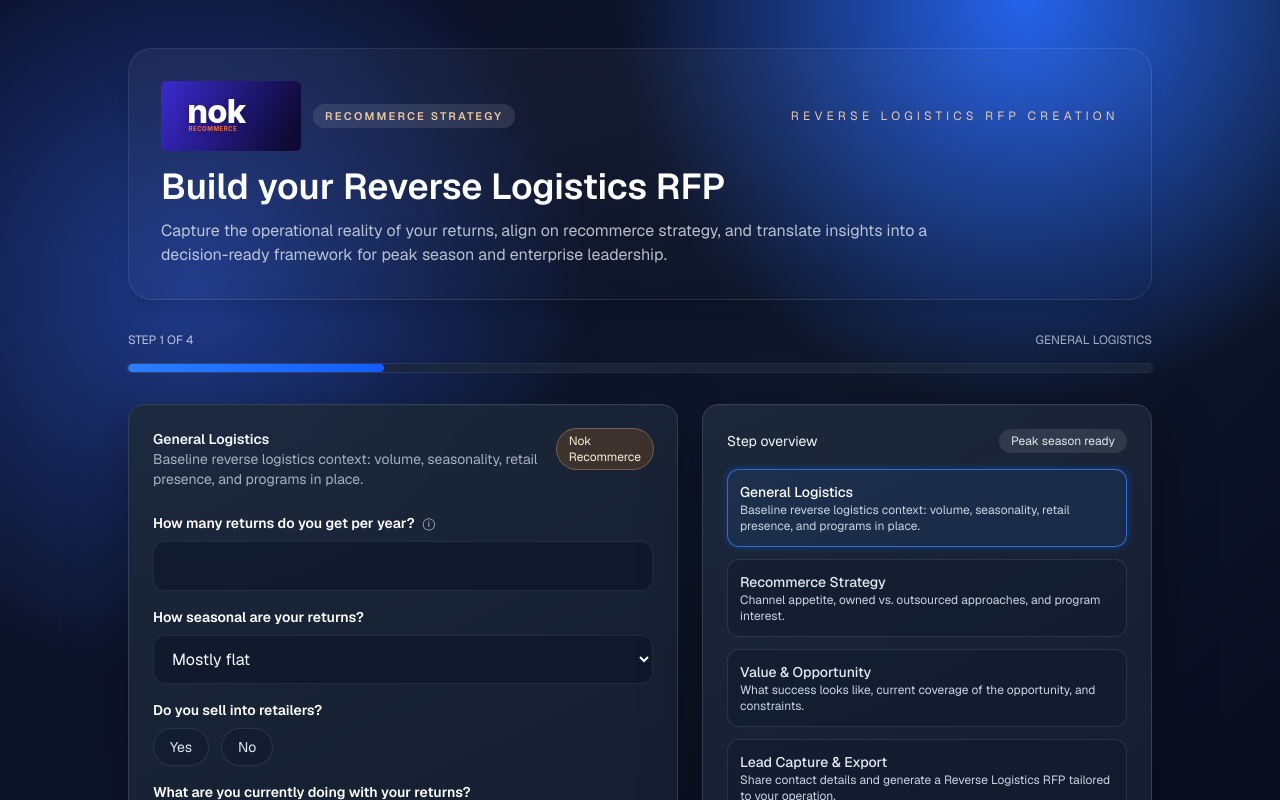
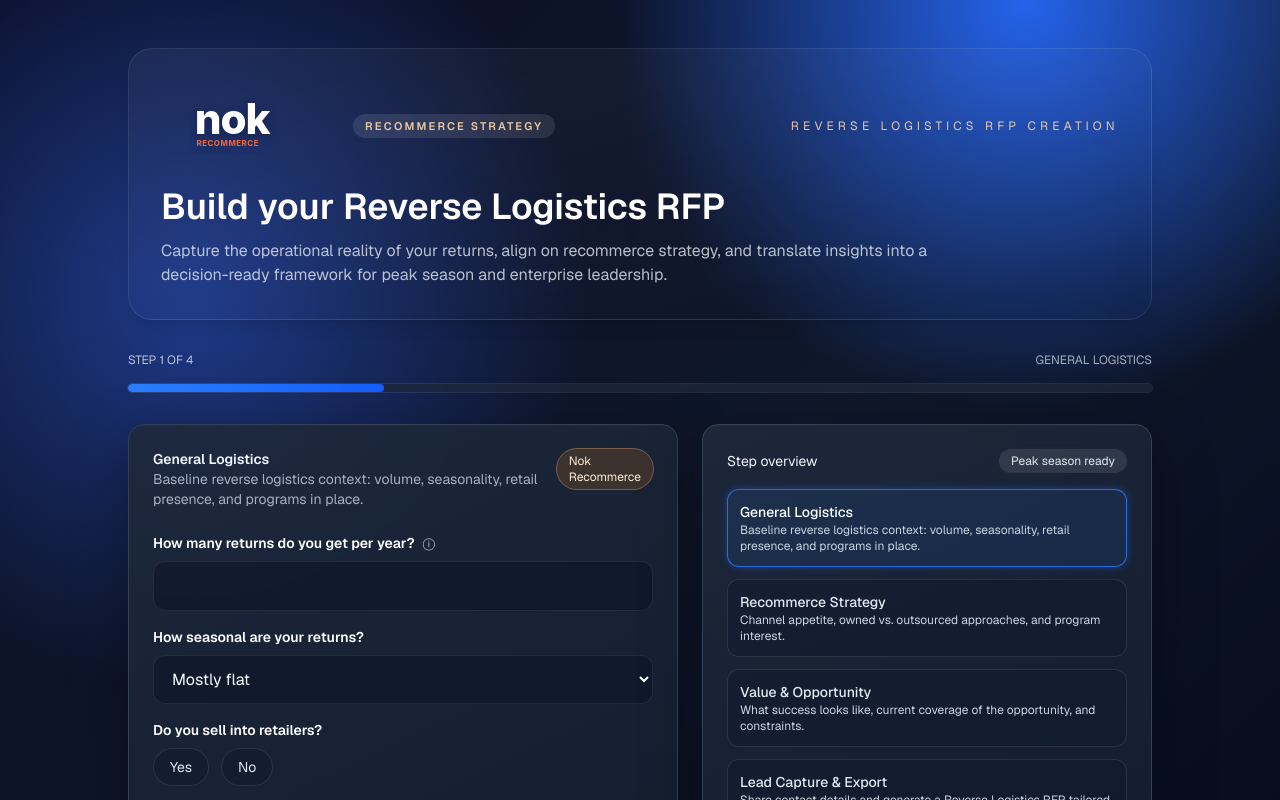
Before and after one commit to carson-am/nok-rfp-tool, a Next.js app: page / in a window 1280 px wide. Shown: the top 800 px of the page. Built offline with nearby package versions, Linux system fonts and the light colour scheme; what @react-pdf/renderer would draw is missing.

Commit message:
Describe what you changed

```diff
--- a/src/app/rfp/page.tsx
+++ b/src/app/rfp/page.tsx
@@ -208,8 +208,8 @@ export default function RfpFormPage() {
               <Image
                 src="/nok-logo.svg"
                 alt="Nok Recommerce"
-                width={140}
-                height={60}
+                width={180}
+                height={77}
                 priority
               />
               <span className="rounded-full bg-white/10 px-3 py-1 text-[11px] font-semibold uppercase tracking-[0.2em] text-orange-200/90">
```
Also changed, not shown: public/nok-logo.svg.
